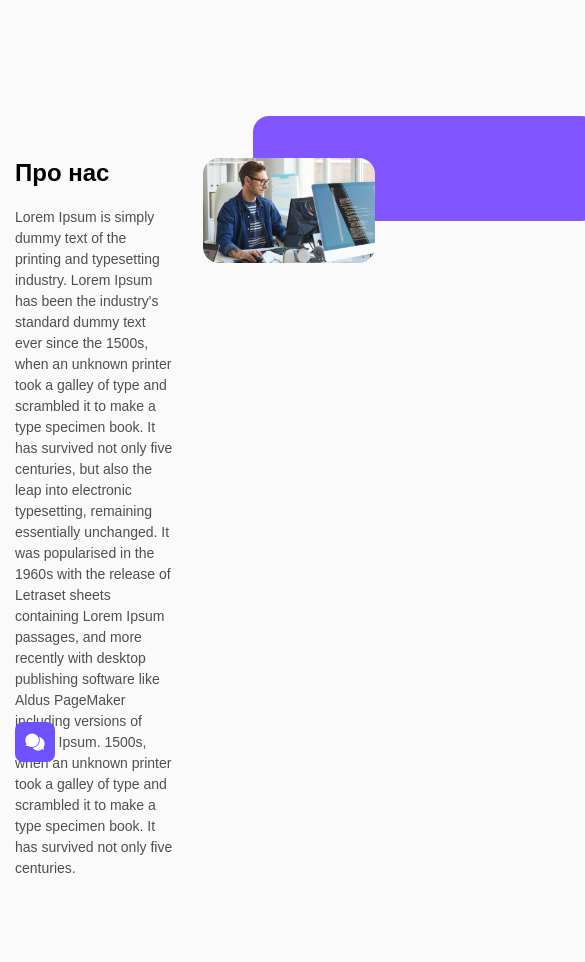
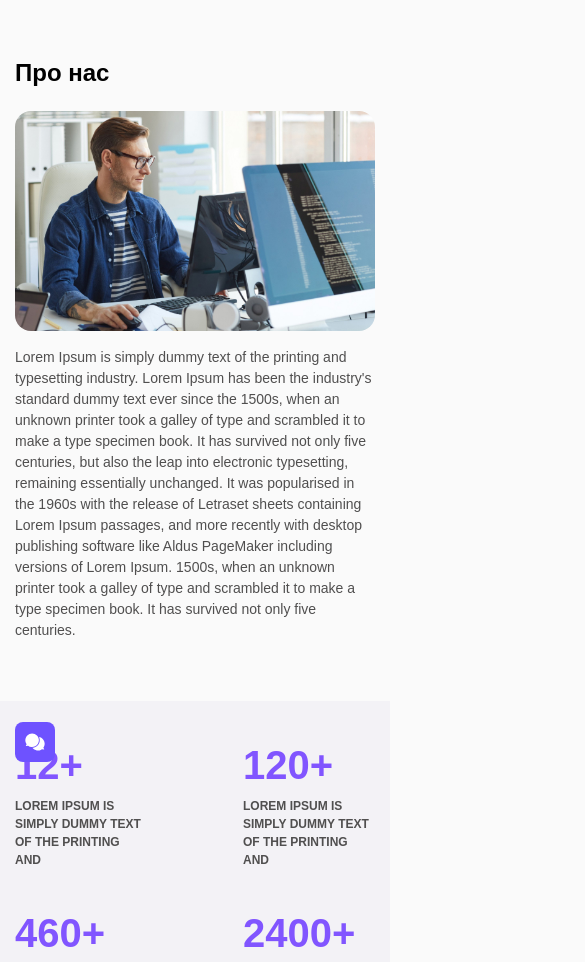
Before and after one commit to kosm-dev/web-company, a website: page app/about.html in a window 390 px wide. Shown: the part 62-1024 px from the top of the page, 585 px wide, since content can reach past the window. Drawn offline with nearby package versions, Linux system fonts and the light colour scheme; files that its build step writes are made by us from their sources.

Commit message:
modernization section about and added adaptive this section

```diff
--- a/app/about.html
+++ b/app/about.html
@@ -184,6 +184,7 @@
       <section class="main__about about">
         <div class="container">
           <div class="about__inner">
+
             <div class="about__content">
               <h1 class="about__title title">
                 Про нас
@@ -207,6 +208,9 @@
             </div>
 
             <div class="about__img">
+              <h1 class="about__img-title title">
+                Про нас
+              </h1>
               <div class="about__img-wrapper">
                 <img src="images/about/about-top.jpg" alt="about">
               </div>
--- a/app/scss/_global.scss
+++ b/app/scss/_global.scss
@@ -51,6 +51,19 @@ body {
   }
 }
 
+@media (max-width: 768px) {
+  .main__about {
+    margin-top: 150px;
+    margin-bottom: 25px;
+  }
+}
+
+@media (max-width: 576px) {
+  .main__about {
+    margin-top: 120px;
+  }
+}
+
 .footer {
   flex: 0 0 auto;
 }
--- a/app/scss/components/_spoilers.scss
+++ b/app/scss/components/_spoilers.scss
@@ -1,3 +1,4 @@
+.about-faq__items {
   .spoiler {
     width: 100%;
   }
@@ -20,6 +21,8 @@
   }
   .spoiler__icon {
     transition: transform 0.2s;
+    width: 24px;
+    height: 24px;
   }
   .spoiler__descr {
     height: 0;
@@ -32,3 +35,17 @@
   .spoiler__icon.open {
     transform: rotate(180deg);
   }
+}
+
+@media (max-width: 576px) {
+  .about-faq__items {
+    .spoiler__title {
+      padding-right: 56px;
+      font-size: 16px;
+      line-height: 19px;
+    }
+    .spoiler__head {
+      align-items: center;
+    }
+  }
+}
--- a/app/scss/parts/_about-faq.scss
+++ b/app/scss/parts/_about-faq.scss
@@ -4,7 +4,7 @@
     padding-bottom: 100px;
   }
   &__title {
-    margin-bottom: 48px;
+    margin-bottom: 32px;
     text-align: center;
   }
 }
--- a/app/scss/parts/_about.scss
+++ b/app/scss/parts/_about.scss
@@ -18,6 +18,10 @@
   &__img {
     width: 100%;
     max-width: 580px;
+  }
+
+  &__img-title {
+    display: none;
   }
   &__img-wrapper {
     position: relative;
@@ -69,3 +73,94 @@
     color: #504f4f;
   }
 }
+
+@media (max-width: 1000px) {
+  .about-features__num {
+    font-size: 50px;
+    line-height: 60px;
+  }
+  .about-features__descr {
+    font-size: 14px;
+    line-height: 22px;
+  }
+}
+
+@media (max-width: 768px) {
+  .about__inner {
+    flex-direction: column;
+    align-items: center;
+    padding-bottom: 60px;
+  }
+  .about__title {
+    display: none;
+  }
+  .about__content {
+    padding-right: 0;
+    max-width: none;
+    order: 2;
+  }
+  .about__img {
+    max-width: none;
+    display: flex;
+    flex-direction: column;
+    align-items: center;
+    margin-bottom: 16px;
+  }
+  .about__img-title {
+    display: block;
+    margin-bottom: 24px;
+    align-self: flex-start;
+  }
+  .about__img-wrapper {
+    width: 100%;
+    max-width: 580px;
+  }
+  .about__img-wrapper:after {
+    display: none;
+  }
+  .about-features__list {
+    flex-wrap: wrap;
+  }
+  .container .about-faq__inner {
+    padding-top: 40px;
+    padding-bottom: 60px;
+  }
+}
+
+@media (max-width: 700px) {
+  .about-features__item {
+    max-width: 240px;
+  }
+}
+
+@media (max-width: 576px) {
+  .about-features {
+    padding: 40px 0;
+  }
+  .about-features__list {
+    gap: 40px 26px;
+  }
+  .about-features__item {
+    max-width: 200px;
+  }
+  .about-features__num {
+    font-size: 40px;
+    line-height: 48px;
+  }
+  .about-features__descr {
+    font-size: 12px;
+    line-height: 18px;
+  }
+}
+
+@media (max-width: 480px) {
+  .about-features__item {
+    max-width: 160px;
+  }
+}
+
+@media (max-width: 400px) {
+  .about-features__item {
+    max-width: 132px;
+  }
+}
```
Lines whose indentation alone changed are shown as unchanged.
